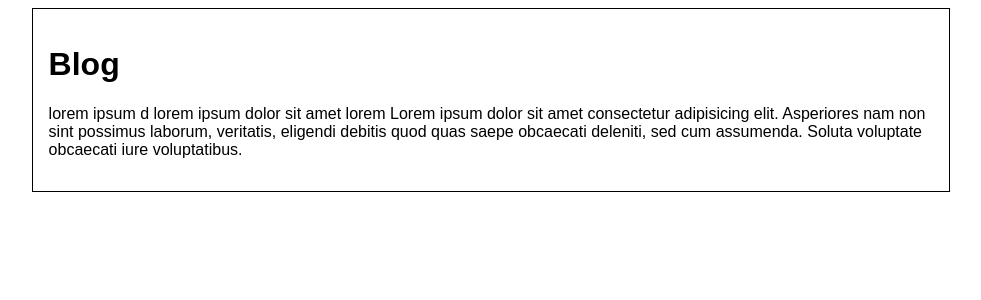
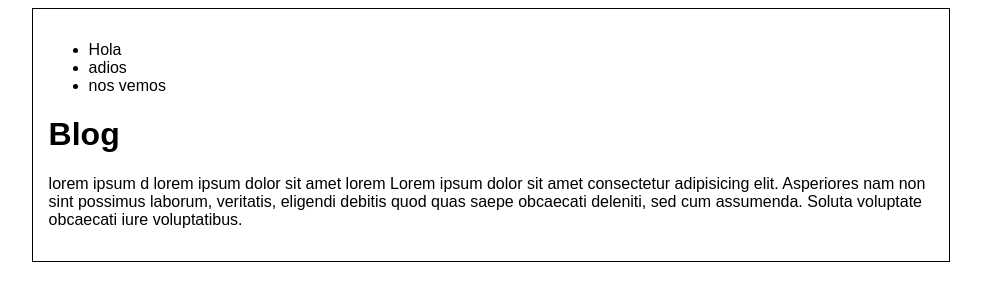
Before and after one commit to lafvg12/blogcourse, a plain HTML site: page index.html in a window 1280 px wide. Shown: the whole page, without its empty margins (149-1130 px from the left). Drawn offline with Linux system fonts and the light colour scheme.

Commit message:
cabecera hecha en rama cabecera

```diff
--- a/index.html
+++ b/index.html
@@ -9,6 +9,15 @@
   </head>
   <body>
     <div class="container">
+      <div class="cabecera">
+        <header>
+          <ul>
+            <li>Hola</li>
+            <li>adios</li>
+            <li>nos vemos</li>
+          </ul>
+        </header>
+      </div>
       <div class="post">
         <h1>Blog</h1>
         <p>
```
